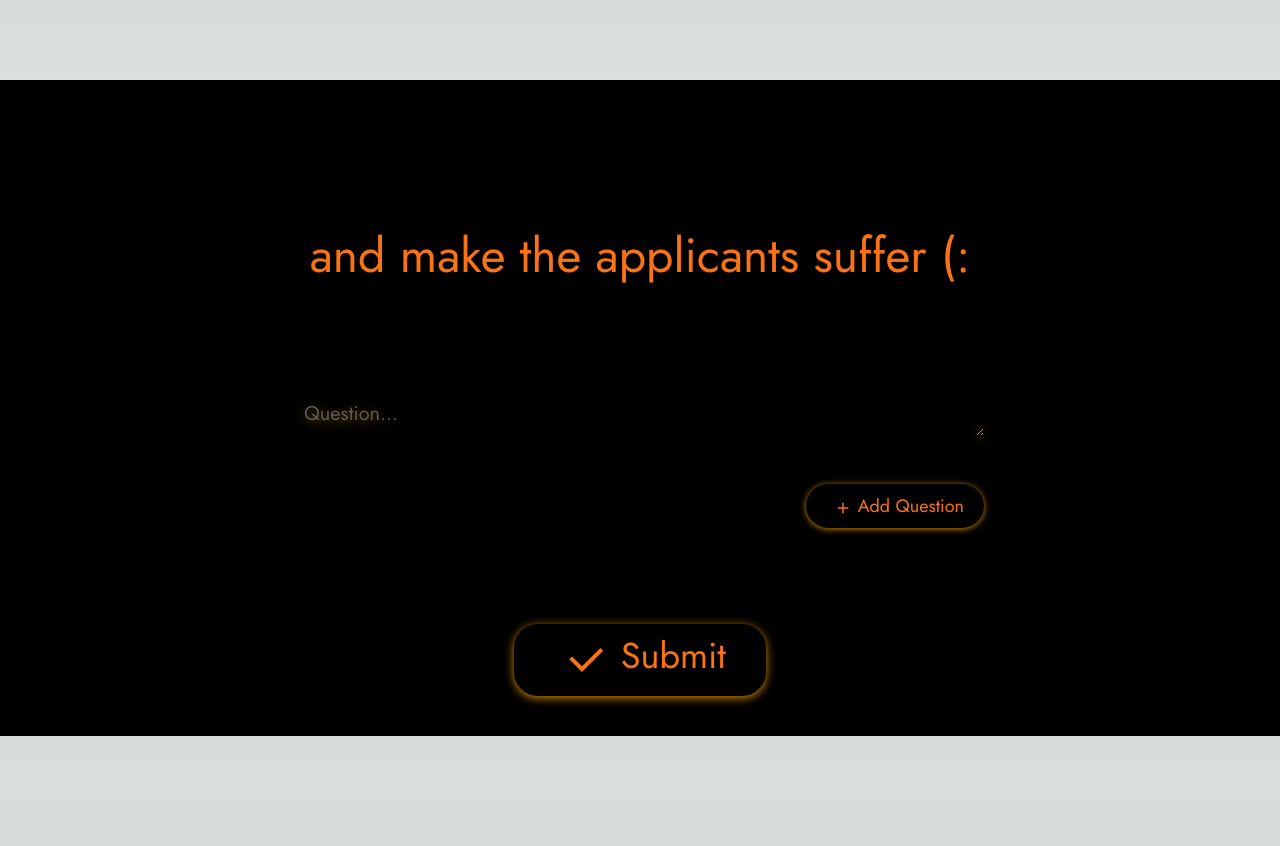
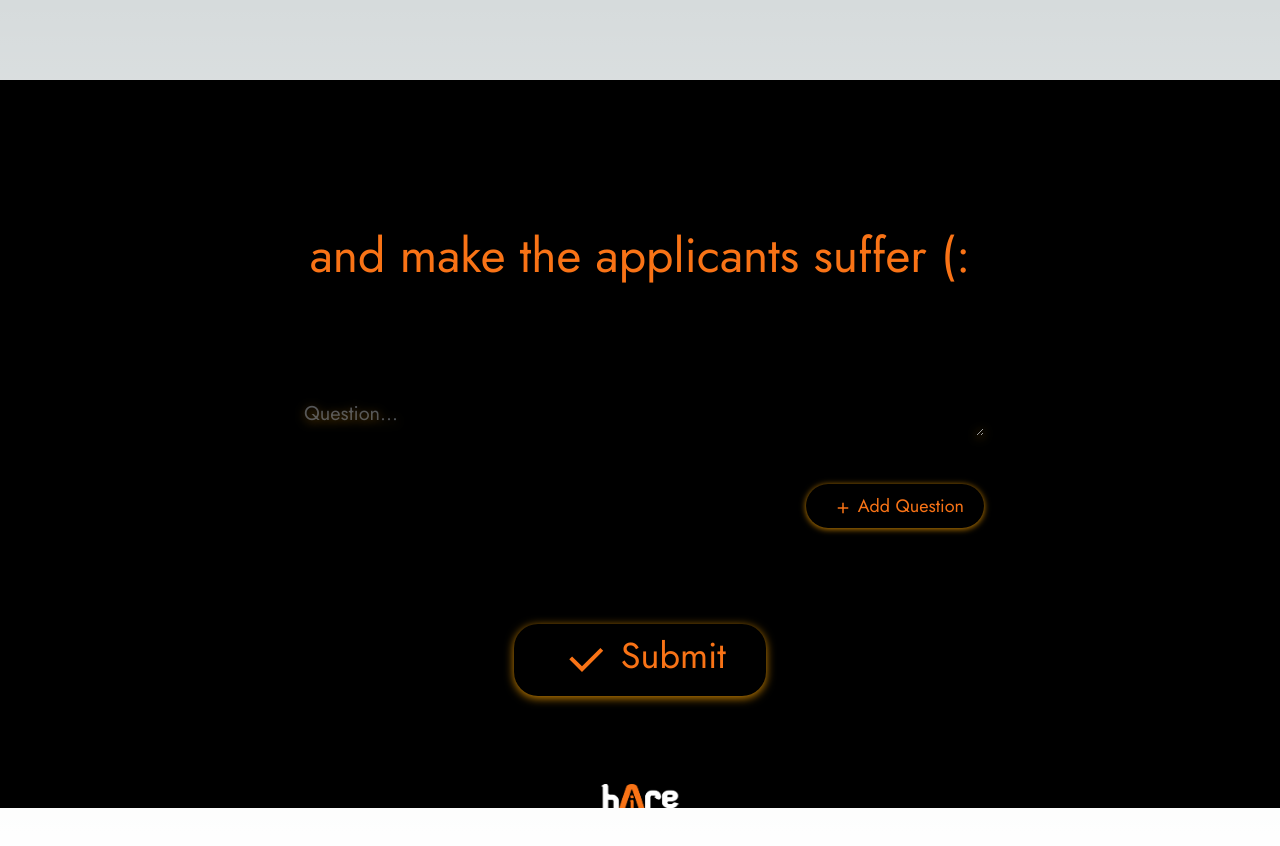
Before and after one commit to hoseinmrh/hAIre-Client, a Next.js app: page /questionnaire in a window 1280 px wide. Shown: the top 846 px of the page. Before the commit the page ends 800 px from the top, so only its background shows below. Built offline with nearby package versions, Linux system fonts and the light colour scheme.

Commit message:
:art: added footer

```diff
--- a/app/questionnaire/page.tsx
+++ b/app/questionnaire/page.tsx
@@ -78,7 +78,7 @@ export default function Home() {
             className="relative bg-black text-orange-500 py-3 px-10 rounded-3xl
             drop-shadow-[0_2px_5px_rgba(255,165,0,0.8)]
             focus:outline-none hover:drop-shadow-[0_3px_10px_rgba(255,165,0,1)]
-             text-4xl mt-24"
+             text-4xl mt-24 mb-12"
           >
             <RiCheckLine
               size="48px"
@@ -89,6 +89,11 @@ export default function Home() {
           </button>
         </div>
       </div>
+      <footer>
+        <div className="flex justify-center mb-12">
+          <Image src={"/logo2.png"} alt={"logo"} width={80} height={20} />
+        </div>
+      </footer>
     </main>
   );
 }
```
